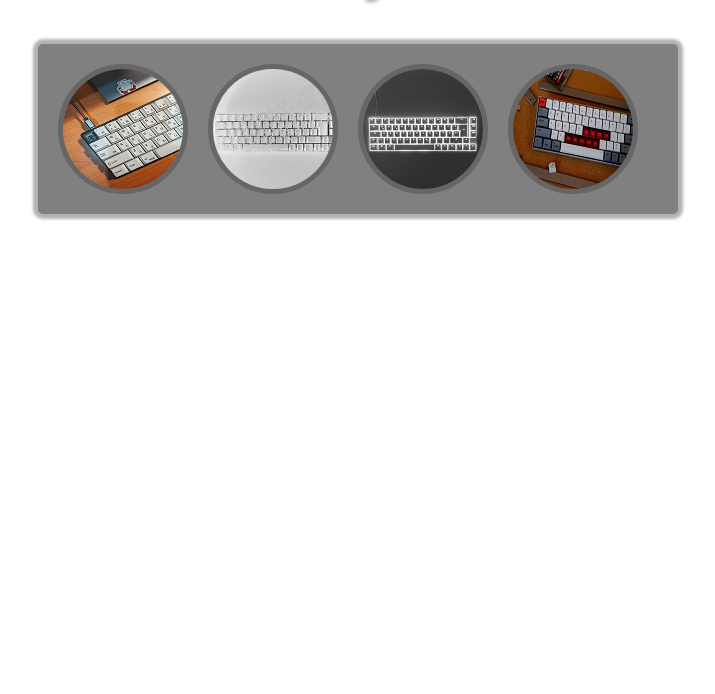
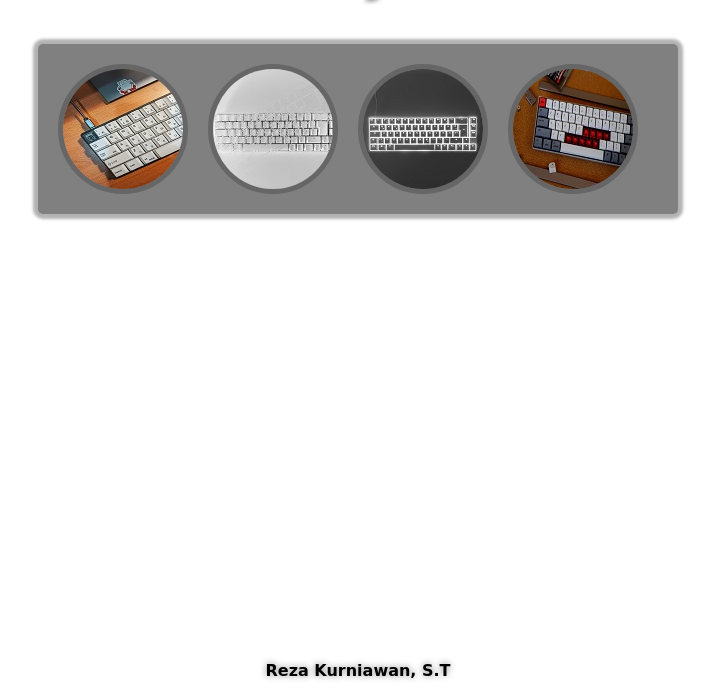
Before and after one commit to rezakrnwnn21/LightBox-Rezakrnwn, a plain HTML site: page index.html in a window 1280 px wide. Shown: the part 106-800 px from the top of the page, without its empty margins (282-997 px from the left). Drawn offline with Linux system fonts and the light colour scheme; a web font is replaced by a local one.

Commit message:
Version 1.2

```diff
--- a/index.html
+++ b/index.html
@@ -305,6 +305,16 @@
         margin-left: -100px;
       }
 
+      .footer .copyright {
+				font-weight: 700;
+				text-shadow: 0 0 7px  gray;
+        text-align: center;
+        position: fixed;
+        left: 0;
+        right: 0;
+        bottom: 15px;
+      }
+
       @keyframes zoomAndFate {
         0% {
           transform: 0;
@@ -399,5 +409,8 @@
         </li>
       </ul>
     </div>
+    <div class="footer">
+      <div class="copyright">Reza Kurniawan, S.T</div>
+    </div>
   </body>
 </html>
```
